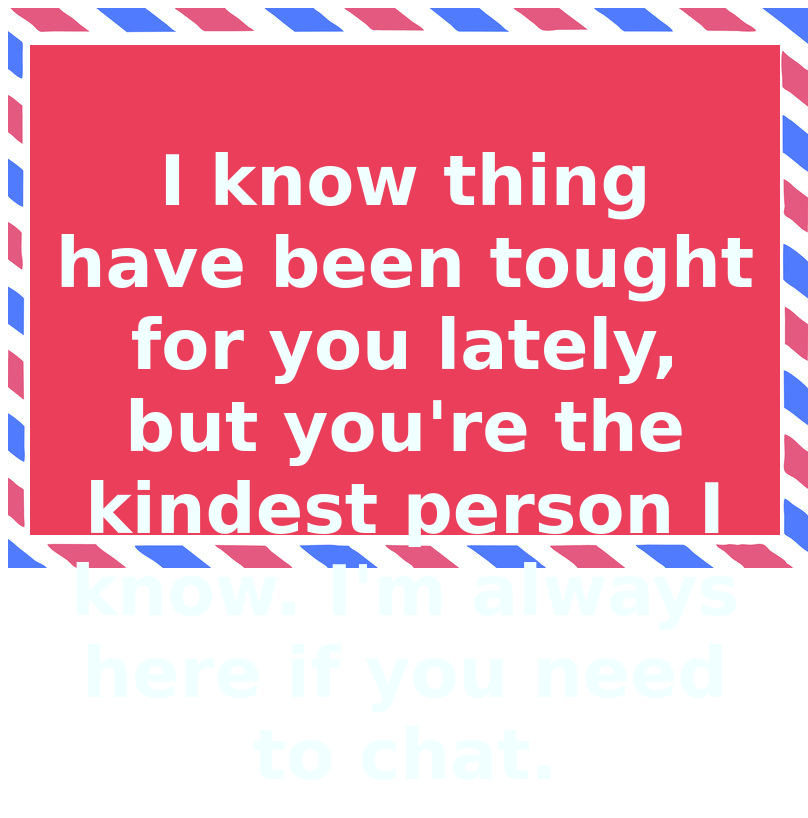
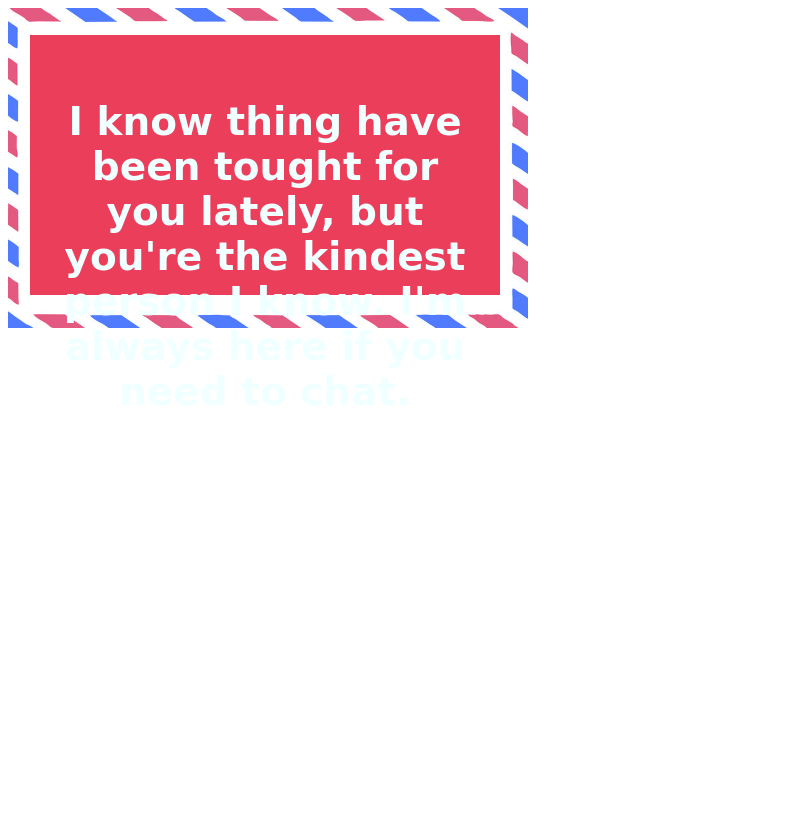
Before and after one commit to 007hyno/letter.github.io, a plain HTML site: page index.html in a window 600 px wide. Shown: the whole page, 808 px wide, since content can reach past the window. Drawn offline with Linux system fonts and the light colour scheme; a web font is replaced by a local one.

Commit message:
600px width for nom mobile

```diff
--- a/index.html
+++ b/index.html
@@ -7,22 +7,6 @@
     <title>Letter</title>
     <style>
         @import url('https://fonts.googleapis.com/css2?family=Caveat&family=Oooh+Baby&family=Waterfall&display=swap');
-        @media only screen and (min-width: 600px) {
-            img{
-                /* /* position: relative; */
-                filter: contrast(200%);
-                filter: hue-rotate(20deg); */
-            }
-            div{
-                /* position: absolute; */
-                /* top:45px;
-                left: 30px; */
-                /* height: 190px; */
-                /* width:450px; */
-                background-color: #362729;
-                /* color: azure; */
-            }
-        }
         img{
             position: relative;
             filter: contrast(200%);
@@ -50,6 +34,29 @@
             font-family: 'Waterfall', cursive;
             font-size: 70px;
         } */
+        @media only screen and (max-width: 600px) {
+            img{
+                /* /* position: relative; */
+                filter: contrast(200%);
+                filter: hue-rotate(20deg);
+                height: 320px;
+                width:520px;
+            }
+            div{
+                /* position: absolute; */
+                top:35px;
+                left: 30px;
+                height: 260px;
+                width:470px;
+                background-color: #eb3e5b;
+
+                /* color: azure; */
+            }
+            p{
+                font-size: 39px;
+
+            }
+        }
         </style>
 </head>
 <body>
```
Lines whose indentation alone changed are shown as unchanged.
